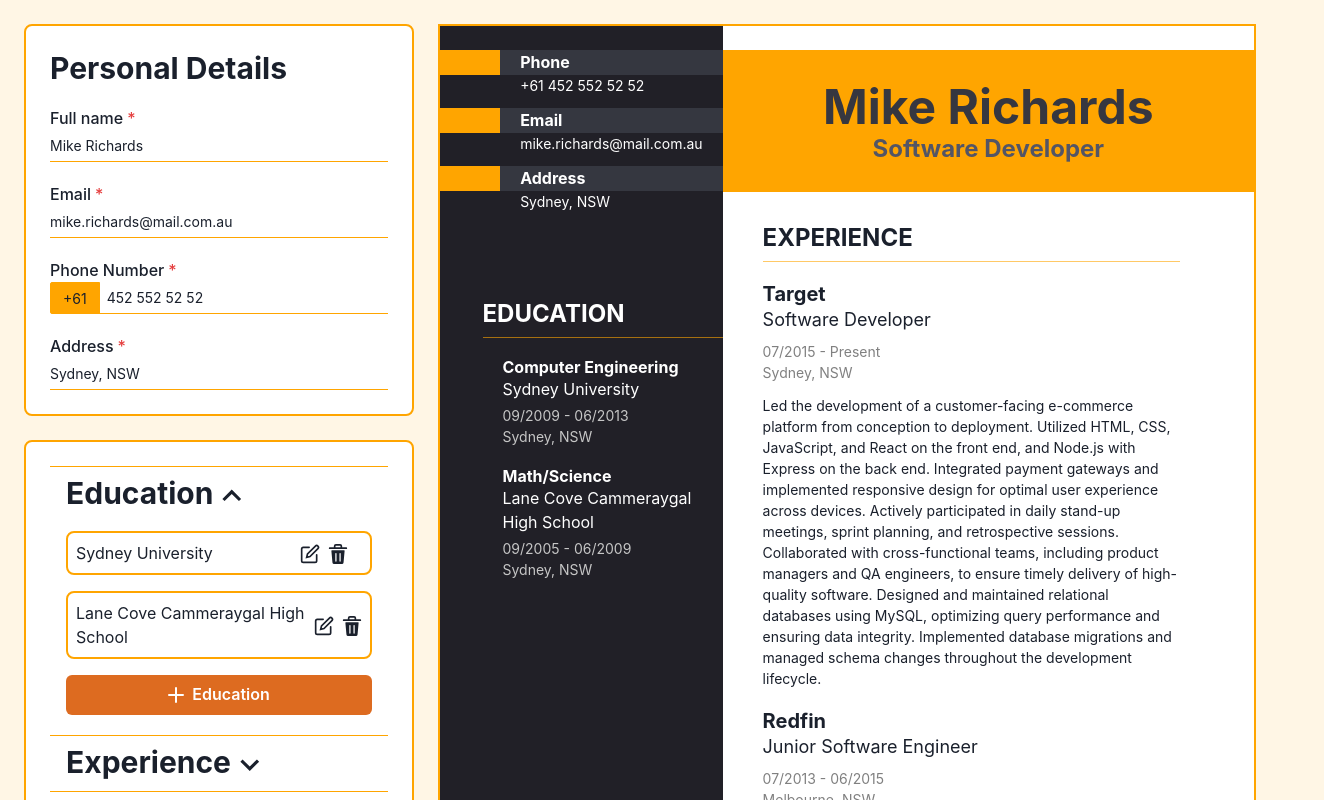
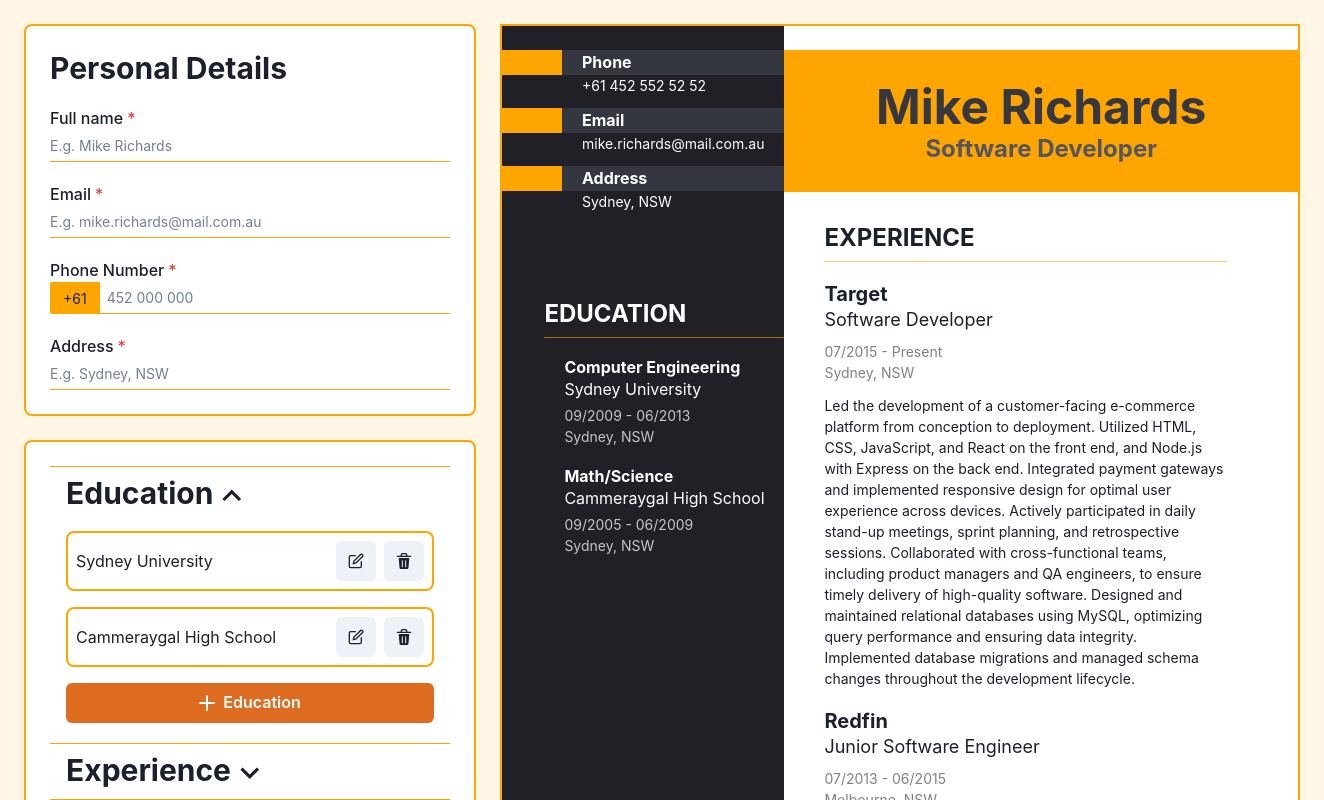
Before and after one commit to ensarokumus/top-project-cv-app, a React (Vite) app: page / in a window 1280 px wide. Both pictures are taken after a click on the button "Education". Shown: the top 800 px of the page, 1324 px wide, since content can reach past the window. Built offline with nearby package versions, Linux system fonts and the light colour scheme.

Commit message:
Add delete interaction on education form

```diff
--- a/src/App.jsx
+++ b/src/App.jsx
@@ -17,34 +17,46 @@ import Experience from "./components/Experience.jsx";
 import Resume from "./components/Resume.jsx";
 
 function App() {
+  // Updating the personal details state on the resume section
   const [personalInfo, setPersonalInfo] = useState(example.personalInfo);
-  const [educationsSection, setEducationsSection] = useState(
-    example.sections.educations
-  );
-  let nextEducationId = 3;
-
-  const [experiencesSection, setExperiencesSection] = useState(
-    example.sections.experiences
-  );
-  const [isEditEducation, setEditEducation] = useState(false);
-
-  function handleEditEducation() {
-    setEditEducation(!isEditEducation);
-  }
-
   function handlePersonalInfoChange(e) {
     const { key } = e.target.dataset;
     setPersonalInfo({ ...personalInfo, [key]: e.target.value });
   }
+
+  // Education section interactivity
+  const [educationsSection, setEducationsSection] = useState(
+    example.sections.educations
+  );
 
   function handleEducationsSectionChange(e) {
     const { key } = e.target.dataset;
     setEducationsSection({ ...educationsSection, [key]: e.target.value });
   }
 
+  const [isEditEducation, setEditEducation] = useState(false);
+
+  // Deleting one of the education info entries
+  function handleDeleteEntry(deleteEducationID) {
+    setEducationsSection(
+      educationsSection.filter(e => e.id !== deleteEducationID)
+    );
+  }
+
+  let nextEducationId = 3;
+
+  function handleEditEducation() {
+    setEditEducation(!isEditEducation);
+  }
+
   function handleSaveEducation() {
     nextEducationId++;
   }
+
+  // Experience section interactivity
+  const [experiencesSection, setExperiencesSection] = useState(
+    example.sections.experiences
+  );
 
   function handleExperiencesSectionChange(e) {
     const { key } = e.target.dataset;
@@ -53,7 +65,7 @@ function App() {
 
   return (
     <Flex>
-      <Box minW="350px">
+      <Box minW="500px">
         <PersonalDetails
           fullName={personalInfo.name}
           email={personalInfo.email}
@@ -88,6 +100,7 @@ function App() {
                   onClick={handleEditEducation}
                   onChange={handleEducationsSectionChange}
                   onSave={handleSaveEducation}
+                  onDelete={handleDeleteEntry}
                 />
               </AccordionPanel>
             </AccordionItem>
--- a/src/components/Education.jsx
+++ b/src/components/Education.jsx
@@ -7,6 +7,7 @@ import {
   Stack,
   Text,
   Box,
+  IconButton,
 } from "@chakra-ui/react";
 import { DeleteIcon, CloseIcon, AddIcon, EditIcon } from "@chakra-ui/icons";
 import example from "./example.jsx";
@@ -17,6 +18,7 @@ function Education({
   onClick,
   onChange,
   onSave,
+  onDelete,
 }) {
   if (isEditEducation == true) {
     return (
@@ -117,9 +119,11 @@ function Education({
       </>
     );
   } else {
-    const educationsList = educationsSection.map((education) => (
+    return (
+      <Flex direction="column">
+        {educationsSection.map(education => (
           <Flex
-        key={education.degree}
+            key={education.id}
             p="2"
             mb="4"
             borderRadius="lg"
@@ -129,21 +133,25 @@ function Education({
             align="center"
           >
             <Text fontSize="md">{education.school}</Text>
-        <Box w="70px">
-          <EditIcon boxSize="5" ml="2" />
-          <DeleteIcon boxSize="5" ml="2" />
-        </Box>
+            <Stack direction="row">
+              <IconButton
+                aria-label="Edit education entry"
+                icon={<EditIcon />}
+              />
+              <IconButton
+                aria-label="Delete education entry"
+                icon={<DeleteIcon />}
+                onClick={() => onDelete(education.id)}
+              />
+            </Stack>
           </Flex>
-    ));
-    return (
-      <Flex direction="column">
-        {educationsList}
+        ))}
         <Button
           leftIcon={<AddIcon />}
           colorScheme="orange"
           variant="solid"
           size="md"
-          onClick={onClick}
+          onClick={onDelete}
         >
           Education
         </Button>
--- a/src/components/EducationSection.jsx
+++ b/src/components/EducationSection.jsx
@@ -1,7 +1,6 @@
 import { Box, Flex, Heading, Divider, Text } from "@chakra-ui/react";
 
 function EducationSection({ educationsSection }) {
-  console.log(educationsSection);
   const educationsList = educationsSection.map((education) => (
     <Box key={education.degree}>
       <Heading as="h3" fontSize="md" p="5" pb="0">
--- a/src/components/PersonalDetails.jsx
+++ b/src/components/PersonalDetails.jsx
@@ -33,7 +33,6 @@ function PersonalDetails({ onChange, fullName, email, phone, address }) {
           borderColor="orange"
           size="sm"
           placeholder="E.g. Mike Richards"
-          defaultValue={fullName}
           onChange={onChange}
         />
       </FormControl>
@@ -46,7 +45,6 @@ function PersonalDetails({ onChange, fullName, email, phone, address }) {
           borderColor="orange"
           size="sm"
           placeholder="E.g. mike.richards@mail.com.au"
-          defaultValue={email}
           onChange={onChange}
         />
       </FormControl>
@@ -66,7 +64,6 @@ function PersonalDetails({ onChange, fullName, email, phone, address }) {
             borderColor="orange"
             size="sm"
             placeholder="452 000 000"
-            defaultValue={phone}
             onChange={onChange}
             pl='2'
           />
@@ -81,7 +78,6 @@ function PersonalDetails({ onChange, fullName, email, phone, address }) {
           borderColor="orange"
           size="sm"
           placeholder="E.g. Sydney, NSW"
-          defaultValue={address}
           onChange={onChange}
         />
       </FormControl>
--- a/src/components/example.jsx
+++ b/src/components/example.jsx
@@ -17,7 +17,7 @@ const example = {
       },
       {
         id: 2,
-        school: "Lane Cove Cammeraygal High School",
+        school: "Cammeraygal High School",
         degree: "Math/Science",
         startDate: "09/2005",
         endDate: "06/2009",
```
Lines whose indentation alone changed are shown as unchanged.
